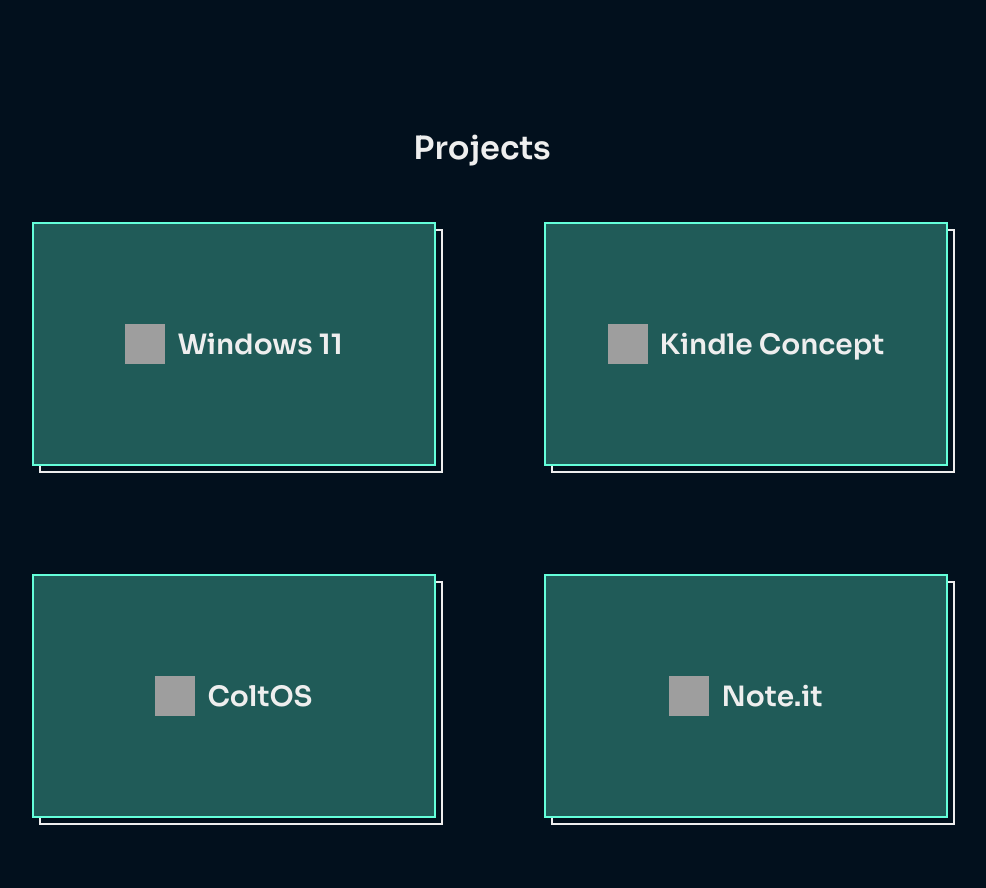
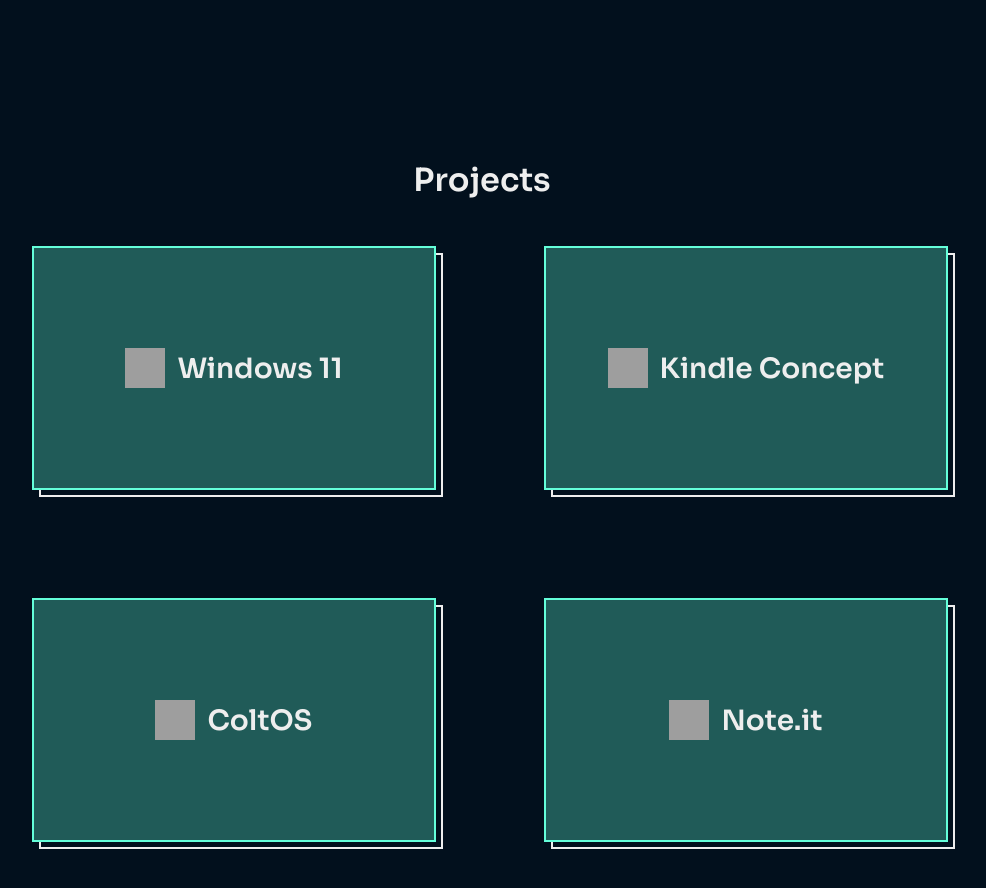
Before and after one commit to nparashar150/Personal-Portfolio, a React (Create React App) app: page / in a window 1280 px wide. Shown: the part 2320-3208 px from the top of the page, without its empty margins (174-1160 px from the left). Built offline with nearby package versions, Linux system fonts and the light colour scheme; grey boxes are pictures that could not be loaded; what react-animations would draw is missing.

Commit message:
Edit Project Heading Css Edit Email-Bar Placement

```diff
--- a/src/components/Projects/Project.jsx
+++ b/src/components/Projects/Project.jsx
@@ -17,7 +17,7 @@
   justifyContent: "center",
   alignItems: "center",
   width: "40vw",
-  height: "40vh",
+  // height: "40vh",
 };
 
 const Project = (props) => {
--- a/src/components/Projects/ProjectElements.jsx
+++ b/src/components/Projects/ProjectElements.jsx
@@ -166,9 +166,11 @@
 `;
 
 export const ProjectHeadingWrapper= styled.div`
-  margin: 3rem 0 -4rem 0;
+  margin-top: 5rem;
+  padding-bottom: calc(2rem + 7vh);
 
   @media (max-width: 768px) {
+    padding-bottom: 0;
     margin: 7rem 0 -5rem 0;
   }
 `;
--- a/src/components/Projects/ProjectMain.jsx
+++ b/src/components/Projects/ProjectMain.jsx
@@ -16,7 +16,7 @@
 
   return (
     <>
-      <ProjectHeadingWrapper>
+    <ProjectHeadingWrapper>
         <ProjectHeading>Projects</ProjectHeading>
       </ProjectHeadingWrapper>
       <ProjectMainWrapper id={props.id}>
--- a/src/components/Shared/Email/Email.jsx
+++ b/src/components/Shared/Email/Email.jsx
@@ -18,7 +18,7 @@
   position: fixed;
   height: 100%;
   top: 0;
-  right: -1%;
+  right: -1.75%;
   z-index: 5;
 
   &:hover,
```
